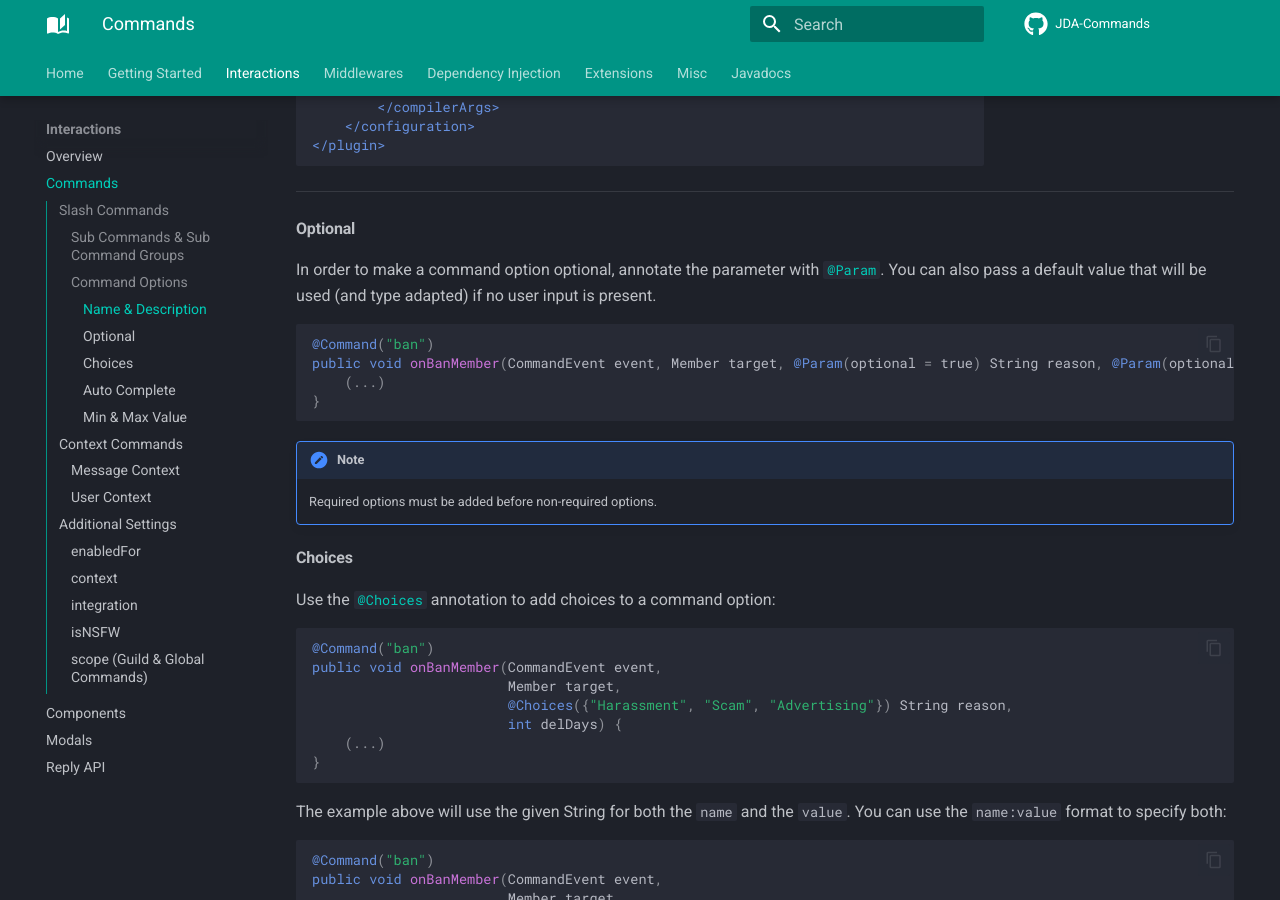
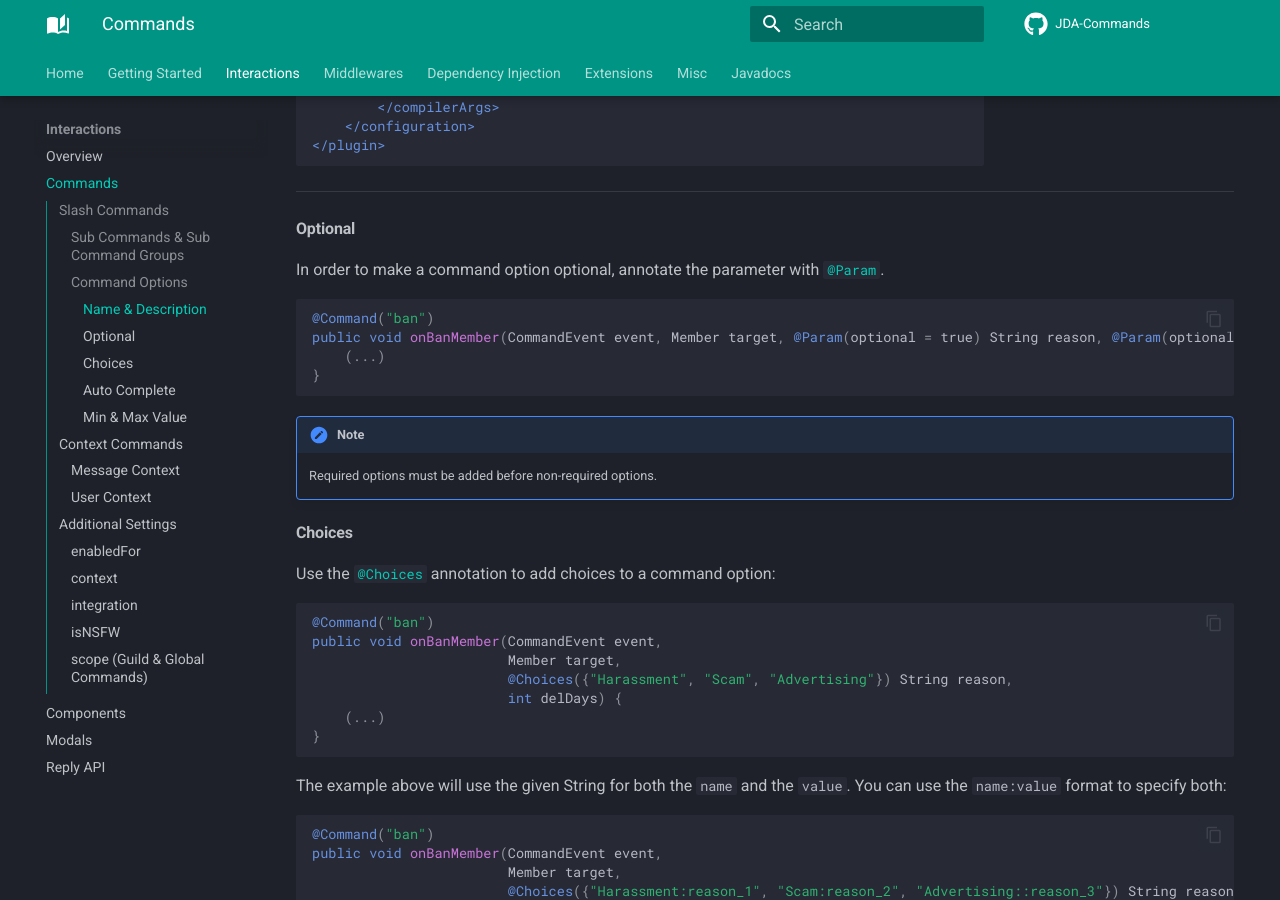
Before and after one commit to Kaktushose/jda-commands, an MkDocs documentation site: the page built from docs/interactions/commands.md, in a window 1280 px wide and 900 px high, scrolled down 2507 px. Built offline with MkDocs 1.6.1 and Material for MkDocs 9.7.7, drawn with Linux system fonts in a browser that asks for light colours; comment, search, counter and statistics services are not loaded; the version menu is left out.

Commit message:
remove default fallback

````diff
--- a/docs/interactions/commands.md
+++ b/docs/interactions/commands.md
@@ -137,10 +137,9 @@
 
 #### Optional
 In order to make a command option optional, annotate the parameter with [`@Param`](https://kaktushose.github.io/jda-commands/javadocs/4/io.github.kaktushose.jda.commands.core/com/github/kaktushose/jda/commands/annotations/interactions/Param.html).
-You can also pass a default value that will be used (and type adapted) if no user input is present.
 ```java
 @Command("ban")
-public void onBanMember(CommandEvent event, Member target, @Param(optional = true) String reason, @Param(optional = true, fallback = "7") int delDays) {
+public void onBanMember(CommandEvent event, Member target, @Param(optional = true) String reason, @Param(optional = true) int delDays) {
     (...)
 }
 ```
````
